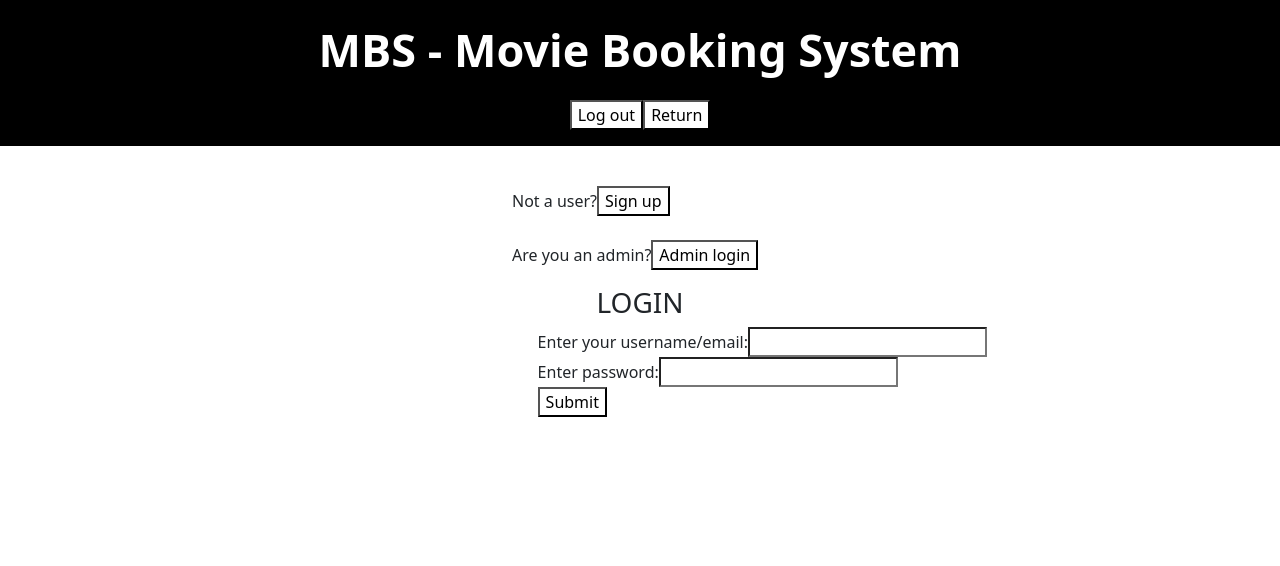
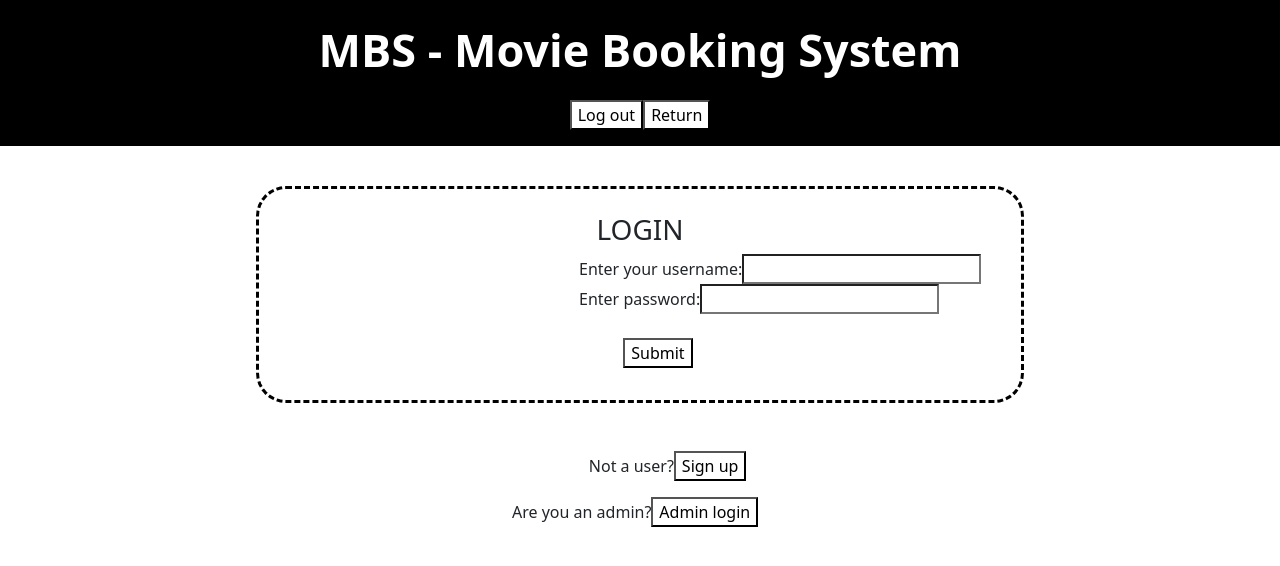
Before and after one commit to baglobaglo/MBS, a React (Create React App) app: page / in a window 1280 px wide. Shown: the top 566 px of the page. Built offline with nearby package versions, Linux system fonts and the light colour scheme.

Commit message:
fix: css shit

```diff
--- a/src/components/login.css
+++ b/src/components/login.css
@@ -5,6 +5,8 @@
 
 .not-a-user {
     margin-left: 40%;
+    align-items: center;
+
 }
 input
 {
@@ -16,3 +18,19 @@ input:hover
 {
     background-color: gray;
 }
+
+.login-button {
+    padding-left: 10%;
+}
+
+.notauser {
+padding-left: 10%;
+}
+
+.login-div {
+    border-radius: 30px;;
+    border-color: black;
+    border-style: dashed;
+    margin-right: 20%;
+    margin-left: 20%;
+}
--- a/src/components/login.js
+++ b/src/components/login.js
@@ -39,23 +39,14 @@ function Login() {
 
   return (
     <div>
-      <div className="not-a-user">
-        <label type="text">Not a user? </label>
-        <button onClick={() => signUpbutton()}>
-          Sign up
-        </button> <br /> <br />
-        <label type="text">Are you an admin? </label>
-        <button onClick={() => adminLoginButton()}>
-          Admin login
-        </button>
-      </div>
-
       <div className="login-div">
+        {' '}
+        <br />
         <h3> LOGIN </h3>
         <form className="login-form">
           <label>
             {' '}
-            Enter your username/email:
+            Enter your username:
             <input
               value={username}
               type="text"
@@ -69,9 +60,23 @@ function Login() {
             type="password"
             onChange={(e) => setPassword(e.target.value)}
           />
-          <br />
-          <input type="submit" onClick={submitForm}></input>
+          <br /> <br />
+          <div className="login-button">
+            <input type="submit" onClick={submitForm}></input>
+          </div>
         </form>
+      </div>{' '}
+      <br /> <br />
+      <div className="not-a-user">
+        <div className="notauser">
+          <label type="text">Not a user? </label>
+          <button onClick={() => signUpbutton()}>Sign up</button>
+        </div>
+
+        <label type="text">Are you an admin? </label>
+        <button onClick={() => adminLoginButton()}>
+          Admin login
+        </button>
       </div>
     </div>
   );
```
Also changed, not shown: src/components/header.js (+3 -7 lines).
